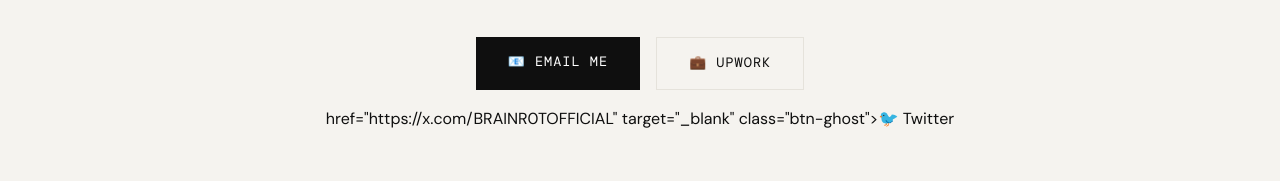
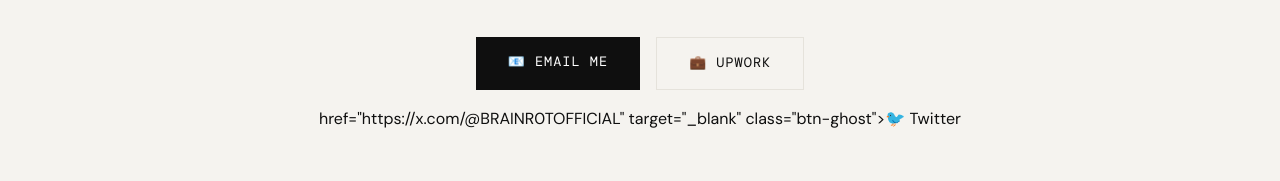
Before and after one commit to glenskw-sketch/portfolio, a plain HTML site: page index.html in a window 1280 px wide. Shown: the part 3396-3577 px from the top of the page. Drawn offline with nearby package versions, Linux system fonts and the light colour scheme.

Commit message:
Update index.html

```diff
--- a/index.html
+++ b/index.html
@@ -583,7 +583,7 @@
   <p>Tell me about your project and I'll get back to you within 24 hours with a quote.</p>
   <div class="contact-links">
     <a href="mailto:your@email.com" class="btn-dark">📧 Email Me</a>
-    <a href="https://www.upwork.com" target="_blank" class="btn-ghost">💼 Upwork</a>href="https://x.com/BRAINR0TOFFICIAL" target="_blank" class="btn-ghost">🐦 Twitter</a>
+    <a href="https://www.upwork.com" target="_blank" class="btn-ghost">💼 Upwork</a> href="https://x.com/@BRAINR0TOFFICIAL" target="_blank" class="btn-ghost">🐦 Twitter</a>
   </div>
 </section>
 
```
